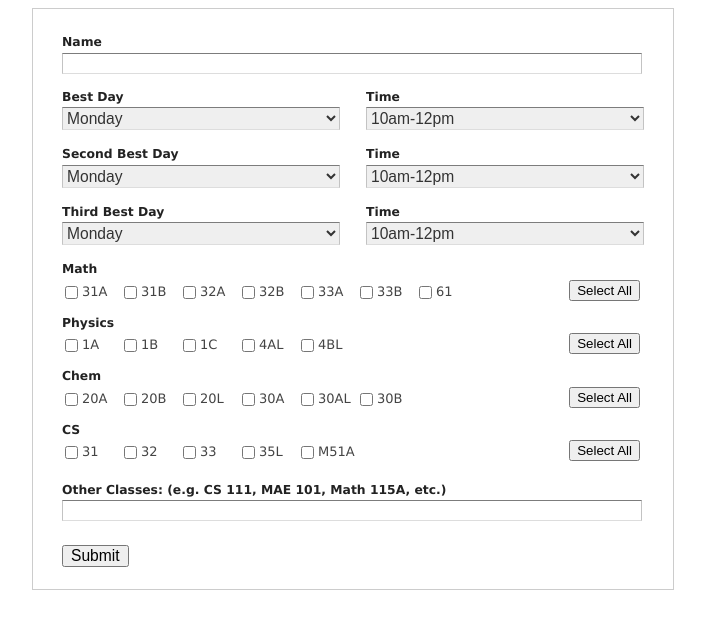
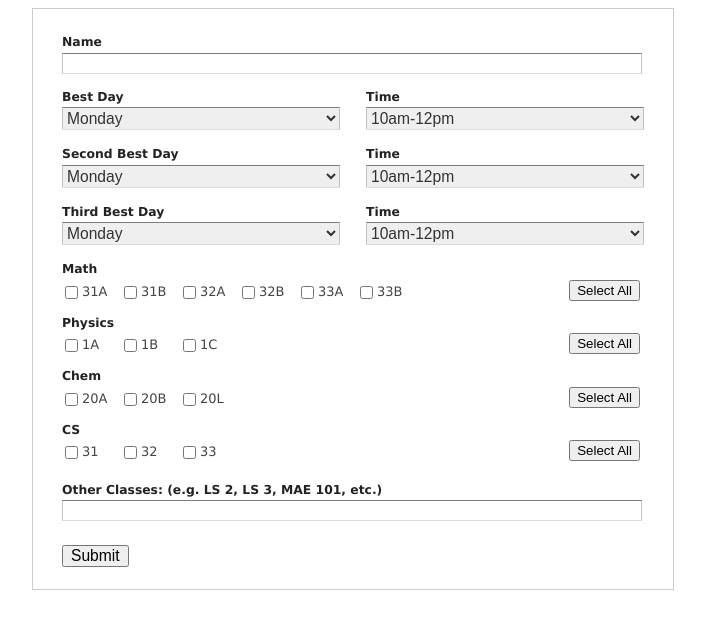
Before and after one commit to adr2370/Tutoring, a PHP site: page / in a window 1280 px wide. Shown: the top 629 px of the page, without its empty margins (287-992 px from the left). Run offline with PHP 8.4, Linux system fonts and the light colour scheme.

Commit message:
Updated form

```diff
--- a/index.php
+++ b/index.php
@@ -196,10 +196,10 @@ label.choice {
 			</li>
 			<li id="li_4" style="clear:both;">
 				<?php
-					$math=array("31A","31B","32A","32B","33A","33B","61");
-					$physics=array("1A","1B","1C","4AL","4BL");
-					$chem=array("20A","20B","20L","30A","30AL","30B");
-					$cs=array("31","32","33","35L","M51A");
+					$math=array("31A","31B","32A","32B","33A","33B");
+					$physics=array("1A","1B","1C");
+					$chem=array("20A","20B","20L");
+					$cs=array("31","32","33");
 					$counter=1;
 				?>
 				<label class="description" for="element_4">Math</label>
@@ -316,7 +316,7 @@ label.choice {
 				</span>
 			</li>
 			<li id="li_5">
-				<label class="description" for="others">Other Classes: (e.g. CS 111, MAE 101, Math 115A, etc.)</label>
+				<label class="description" for="others">Other Classes: (e.g. LS 2, LS 3, MAE 101, etc.)</label>
 				<div>
 					<input id="others" name="others" class="element text medium" type="text" value="" style="width:100%"/>
 				</div>
```
